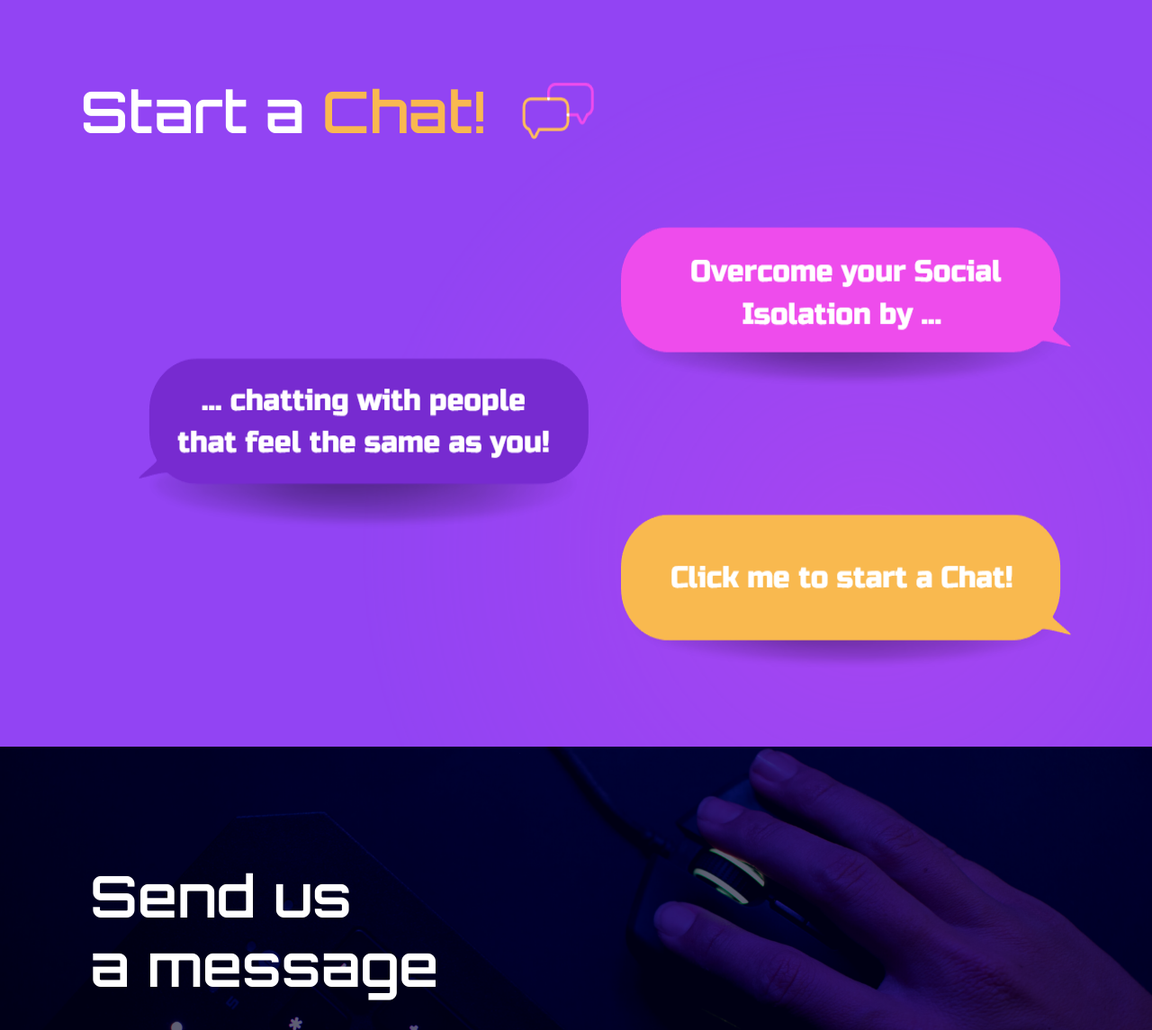
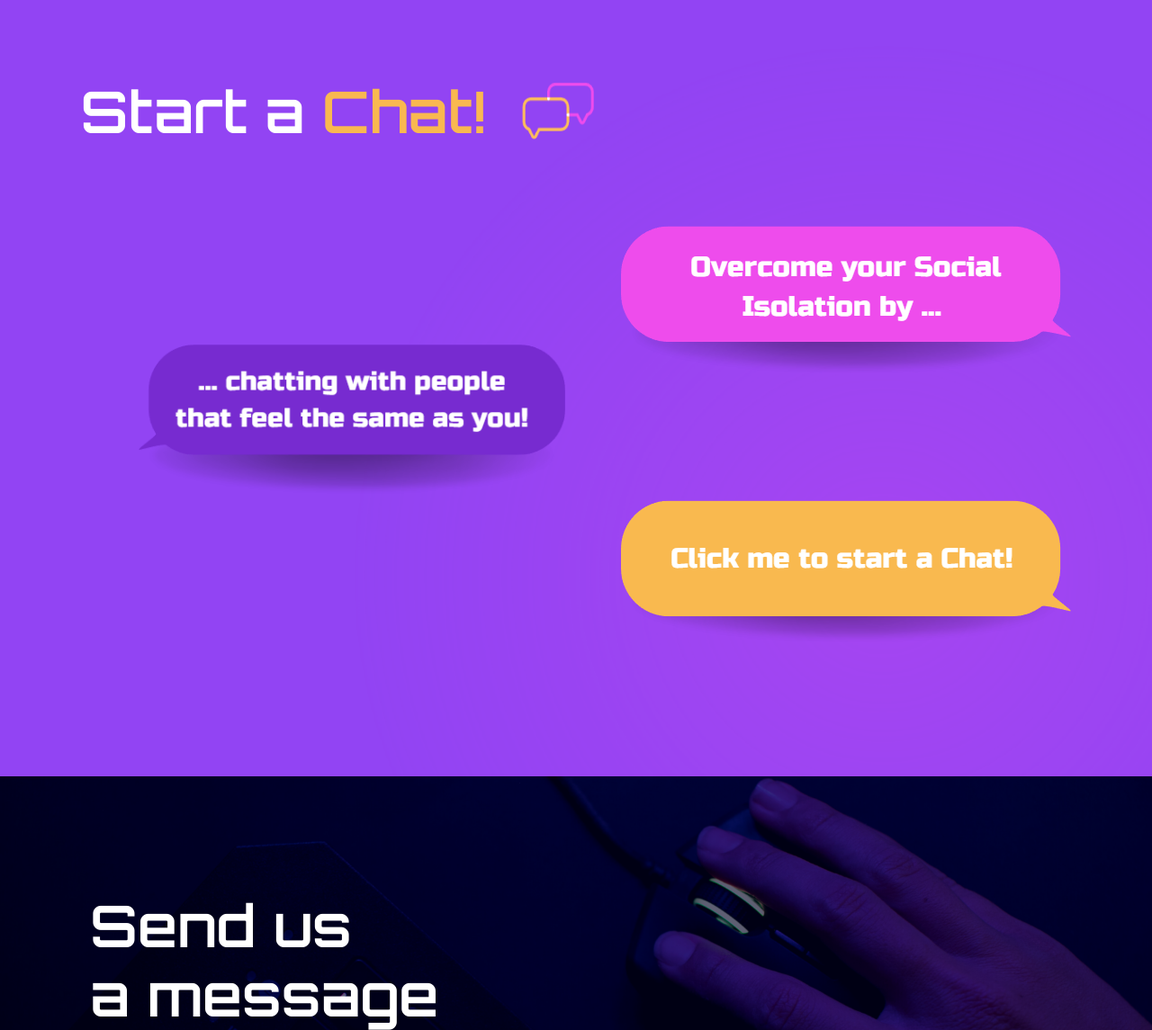
Before and after one commit to BennyScepka/Website-Corporate-IT-1, a PHP site: page /indexV2.html in a window 1280 px wide. Shown: the part 3009-4154 px from the top of the page at 90% size. Run offline with PHP 8.4, Linux system fonts and the light colour scheme.

Commit message:
page5_v7

```diff
--- a/indexV2.html
+++ b/indexV2.html
@@ -193,19 +193,19 @@
 				<div class="left" style="width: 50%;">
 					<div class="purplechat">
 						<a href="Chat" style="color: white; text-decoration: none;">
-							<img src="img/chatbubble_purple.png" height="220vw" width="500vw">
+							<img src="img/chatbubble_purple.png" style="max-width: 100%;">
 						</a>
 					</div>
 				</div>
 				<div class="right" style="width: 50%;">
 					<div class="pinkchat">
 						<a href="Chat" style="color: white; text-decoration: none;">
-							<img src="img/chatbubble_pink.png" height="200vw" width="500vw">
+							<img src="img/chatbubble_pink.png" style="max-width: 100%;">
 						</a>
 					</div>
 					<div class="yellowchat">
 						<a href="Chat" style="color: white; text-decoration: none;">
-							<img src="img/chatbubble_yellow.png" height="200vw" width="500vw">
+							<img src="img/chatbubble_yellow.png" style="max-width: 100%;">
 						</a>
 					</div>
 				</div>
--- a/style.css
+++ b/style.css
@@ -189,7 +189,7 @@
     background-attachment: fixed;
     font-family: "Russo One", sans-serif;
     padding-top: 6vw;
-    padding-bottom: 5vw;
+    padding-bottom: 10vw;
 }
 .page6{
     padding-top: 12vw;
@@ -273,14 +273,17 @@ div.octagon {
     width: 40vw;
   }
 div.purplechat{
-    margin-top: 16vw;
+    margin-top: 15vw;
     margin-left: 12vw;
+    background:none;
 }
 div.pinkchat{
     margin-top: 5vw;
     margin-left: 3vw;
+    background:none;
 }
 div.yellowchat{
     margin-top: 10vw;
     margin-left: 3vw;
+    background:none;
 }
```
